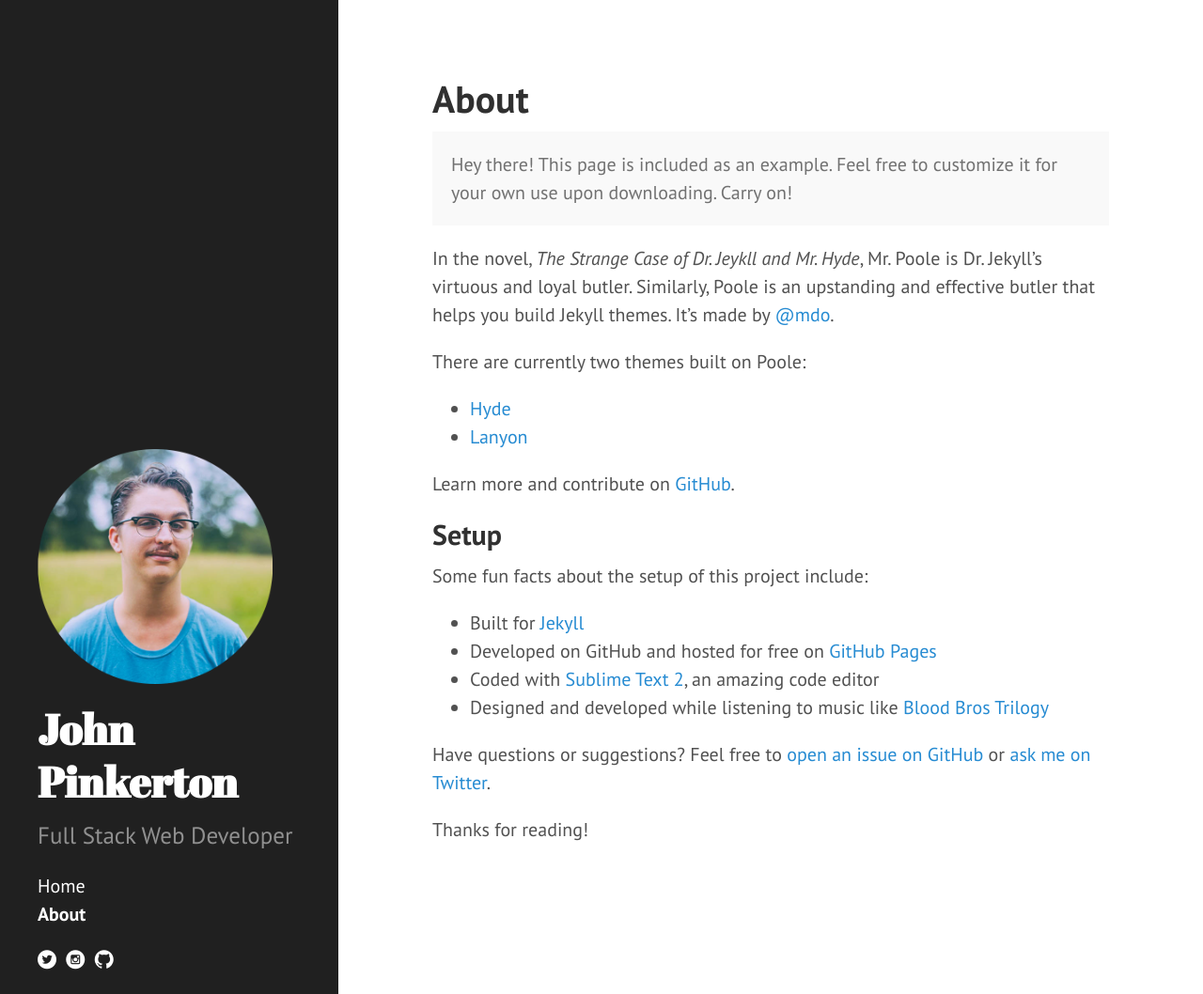
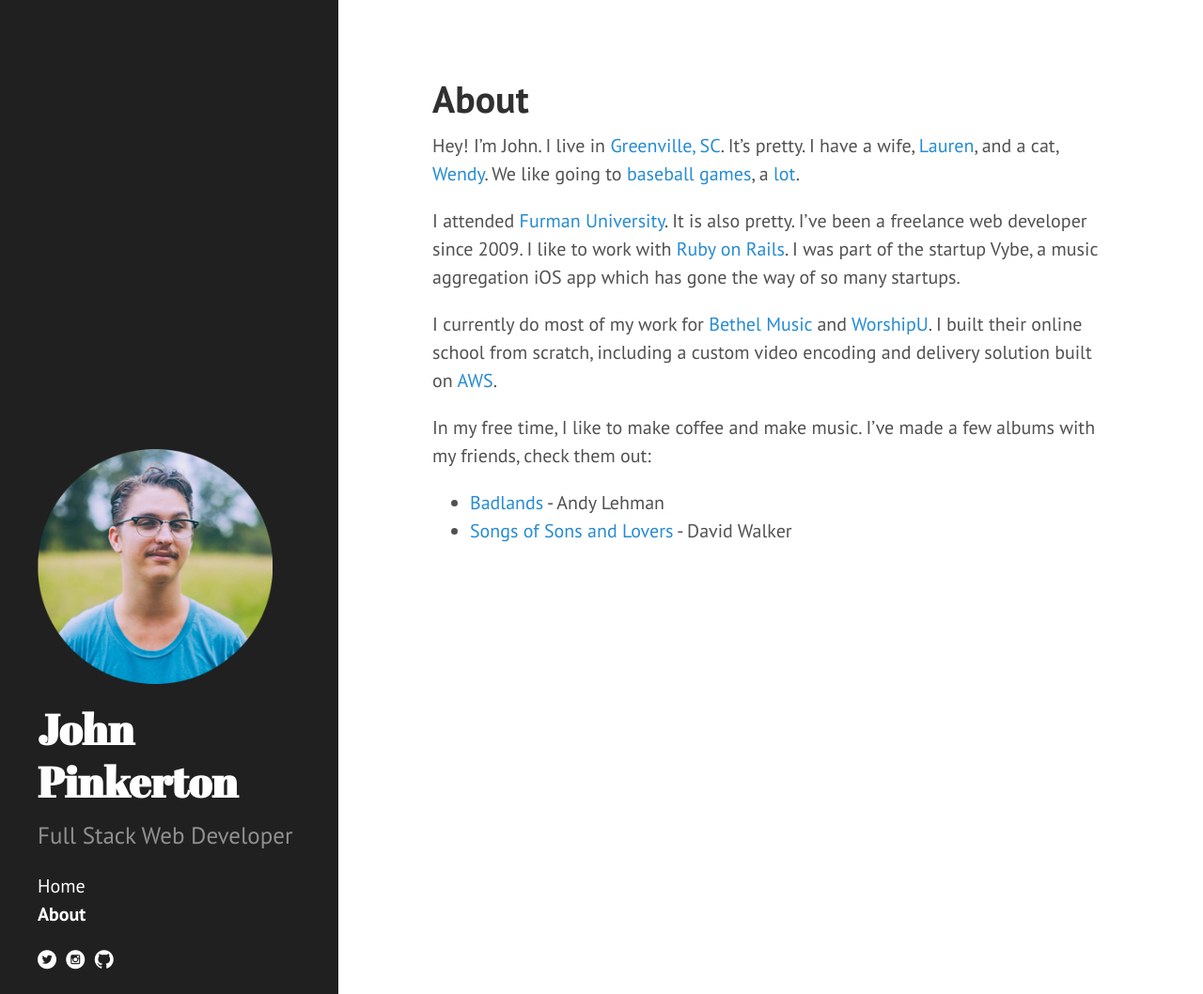
Before and after one commit to johnthepink/johnthepink.github.io, a Jekyll site: the page built from about.md, in a window 1280 px wide and 1058 px high. Shown: the whole window at 94% size. Built offline with Jekyll 4.4.1, drawn with Linux system fonts in a browser that asks for light colours; Markdown is read by kramdown in place of the engine named in the settings.

Commit message:
update about page

```diff
--- a/about.md
+++ b/about.md
@@ -3,28 +3,13 @@
 title: About
 ---
 
-<p class="message">
-  Hey there! This page is included as an example. Feel free to customize it for your own use upon downloading. Carry on!
-</p>
+Hey! I'm John. I live in [Greenville, SC](http://www.lifeingreenville.com/). It's pretty. I have a wife, [Lauren](http://instagram.com/p/dm7aH2DGSA/), and a cat, [Wendy](http://instagram.com/p/QThppFjGWd/). We like going to [baseball games](http://instagram.com/p/pC3ZHRjGUR/), a [lot](http://instagram.com/p/nTWsfYjGYh/).
 
-In the novel, *The Strange Case of Dr. Jeykll and Mr. Hyde*, Mr. Poole is Dr. Jekyll's virtuous and loyal butler. Similarly, Poole is an upstanding and effective butler that helps you build Jekyll themes. It's made by [@mdo](https://twitter.com/mdo).
+I attended [Furman University](http://furman.edu). It is also pretty. I've been a freelance web developer since 2009. I like to work with [Ruby on Rails](http://rubyonrails.org/). I was part of the startup Vybe, a music aggregation iOS app which has gone the way of so many startups.
 
-There are currently two themes built on Poole:
+I currently do most of my work for [Bethel Music](http://bethelmusic.com) and [WorshipU](http://worshipu.com). I built their online school from scratch, including a custom video encoding and delivery solution built on [AWS](https://aws.amazon.com/).
 
-* [Hyde](http://hyde.getpoole.com)
-* [Lanyon](http://lanyon.getpoole.com)
+In my free time, I like to make coffee and make music. I've made a few albums with my friends, check them out:
 
-Learn more and contribute on [GitHub](https://github.com/poole).
-
-## Setup
-
-Some fun facts about the setup of this project include:
-
-* Built for [Jekyll](http://jekyllrb.com)
-* Developed on GitHub and hosted for free on [GitHub Pages](https://pages.github.com)
-* Coded with [Sublime Text 2](http://sublimetext.org), an amazing code editor
-* Designed and developed while listening to music like [Blood Bros Trilogy](https://soundcloud.com/maddecent/sets/blood-bros-series)
-
-Have questions or suggestions? Feel free to [open an issue on GitHub](https://github.com/poole/issues/new) or [ask me on Twitter](https://twitter.com/mdo).
-
-Thanks for reading!
+  - [Badlands](http://open.spotify.com/album/1xmeDQgLQXatnvOt8cbYOf) - Andy Lehman
+  - [Songs of Sons and Lovers](http://open.spotify.com/album/2OpvGlmNqgAn4b6Ony0Kqd) - David Walker
```
